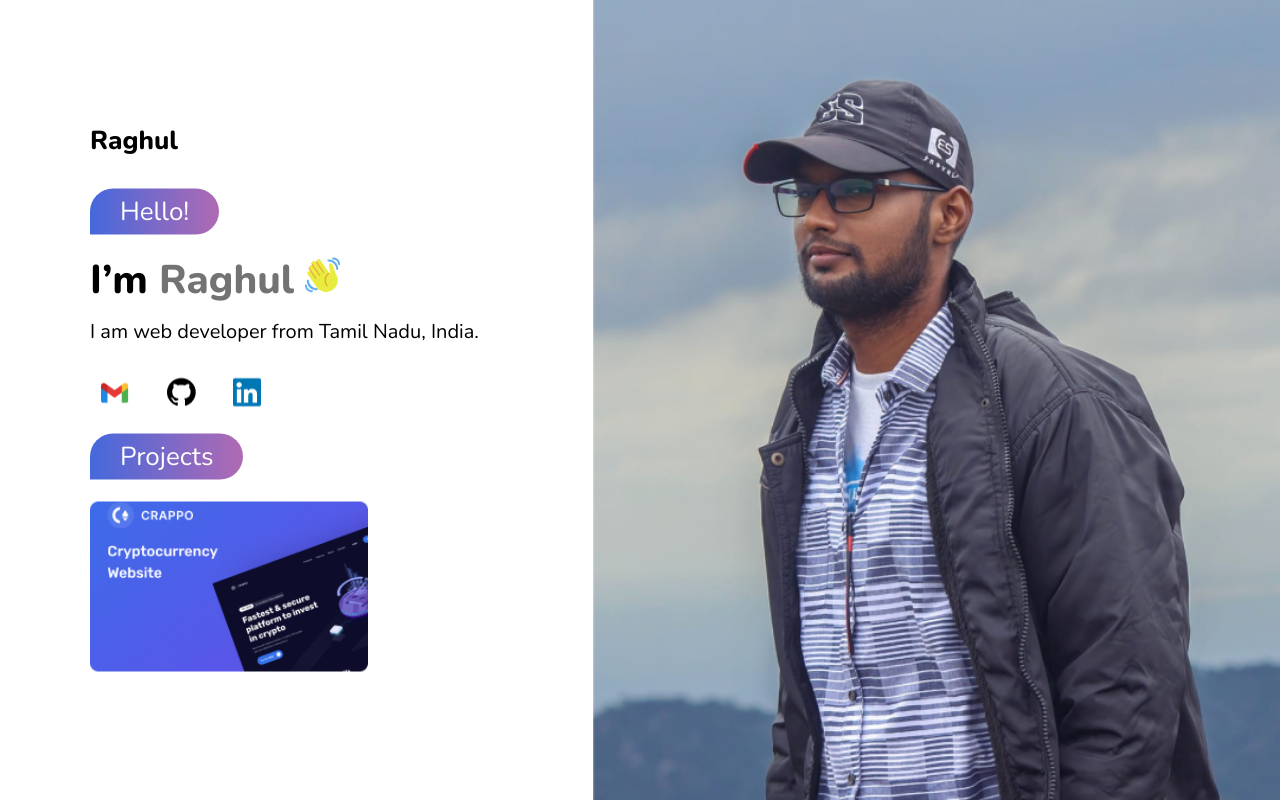
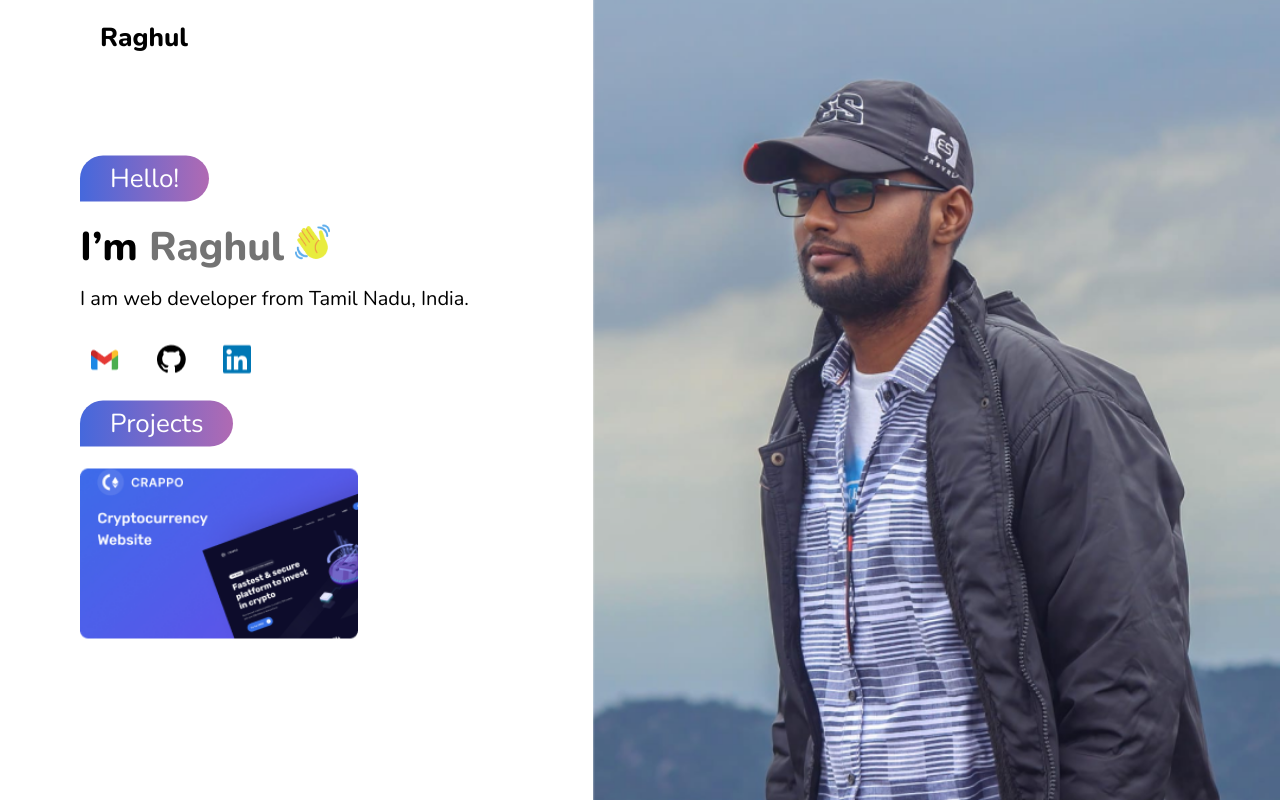
Before and after one commit to Raghulrenzo/portfolio, a PHP site: page / in a window 1280 px wide. Run offline with PHP 8.4, Linux system fonts and the light colour scheme.

Commit message:
updated hero and container

```diff
--- a/css/main.css
+++ b/css/main.css
@@ -8,15 +8,8 @@
 body, button{
     font-family:'Nunito' ,sans-serif;
     }
-    section{
-        height: 100vh;
-    }
-    .hero{
-        height:100vh;
-        background-image: url(../images/WhatsApp\ Image\ \ \(1\).png);
-        background-repeat: no-repeat;
-        background-position: right;
-        background-size:contain;
+    a{
+        text-decoration: none;
     }
     h1{
         font-weight:800px;
@@ -41,7 +34,23 @@ body, button{
         line-height:41px;
         margin-bottom:26px;
     }
+    .hero{
+        height:100vh;
+        background-image: url(../images/WhatsApp\ Image\ \ \(1\).png);
+        background-repeat: no-repeat;
+        background-position: right;
+        background-size:contain;
+        position:relative;
+    }
     .container{
+        width:calc(100% - 200px)
+        margin:auto;
+    }
+    header{
+        padding:20px;
+    }
+
+    article{
         position: absolute;
         top:50%;
         transform: translateY(-50%);
@@ -69,7 +78,7 @@ body, button{
     }
 @media screen and (max-width:1600px){
     .container{
-        padding: 0 80px;
+        padding-left: 80px ;
     }
     h1{
         font-size:30px;
@@ -109,25 +118,19 @@ body, button{
 
 @media screen and (max-width:1400px){
     .container{
-        padding: 0 90px;
+        padding-left: 0 90px;
     }
     h1{
         font-size:26px;
         line-height:36px;
-        color:#000000;
         margin-bottom:30px;
     }
     h2{
         font-size:40px;
         line-height:50px;
-        color:#000000;
         margin:20px 0 10px 0;
     }
-    h2 img{
-        width:35px;
-        height:35px;
 
-    }
     .msg-box{
         font-size:26px;
         line-height:30px;
@@ -180,9 +183,10 @@ body, button{
 
 }
 @media screen and (max-width:500px){
+    .container{
+        padding:0 40px;
+    }
     .hero{
-        position:absolute;
-        top:center;
-        transform: translateY(-50);
+        background-image: none;
     }
 }
--- a/index.html
+++ b/index.html
@@ -11,7 +11,10 @@
 <body>
     <section class="hero">
         <div class="container">
-            <h1>Raghul</h1>
+            <header>
+                <a href="https://raghulrenzo.herokuapp.com/"> <h1>Raghul</h1> </a>
+            </header>
+            <article>
                <p class="msg-box">Hello!</p>
                <h2>I’m <span>Raghul</span> <img src="./images/hi-img.png" alt=""></h2>
                <p class="text">I am web developer from Tamil Nadu, India.</p>
@@ -20,6 +23,7 @@
                <a href=""><img src="./images/linked.png" alt=""></a>
                <div><p class="msg-box">Projects</p></div>
                <img  class="crappo-img" src="./images/crappo.png" alt="">
+            </article>
         </div>
        <!-- <img class="raghul-img" src="./images/WhatsApp Image  (1).png" alt=""> -->
     </section>
```
Lines whose indentation alone changed are shown as unchanged.
